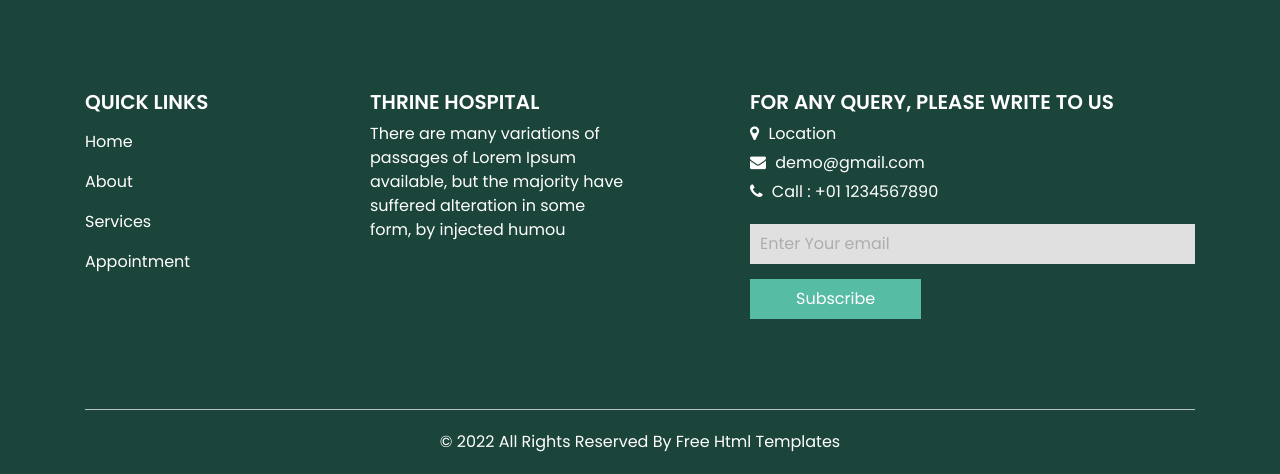
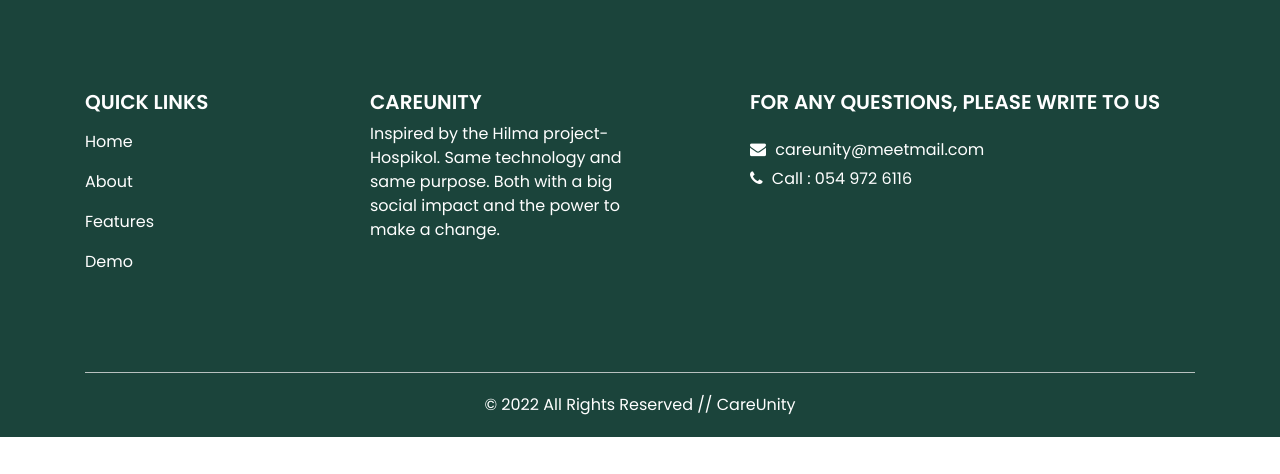
Before and after one commit to yuvalbe23-meet/case-study-proj-Y2, a Flask app: page / in a window 1280 px wide. Shown: the part 4273-4747 px from the top of the page. After the commit the page ends 4710 px from the top, so only its background shows below. Run offline with Flask 2, Linux system fonts and the light colour scheme; some libraries are stand-ins or nearby versions.

Commit message:
FINISHED WEBSITE - CareUnity

```diff
--- a/Careunity/templates/index.html
+++ b/Careunity/templates/index.html
@@ -11,7 +11,7 @@
   <meta name="keywords" content="" />
   <meta name="description" content="" />
   <meta name="author" content="" />
-  <link rel="shortcut icon" href="static/images/s4.png" type="image/x-icon">
+  <link rel="shortcut icon" href="static/images/careunity_logo.jpeg" type="image/x-icon">
 
   <title>CareUnity</title>
 
@@ -633,13 +633,13 @@
                     Shoshi, 83 , resident in Neve Simcha Retirement Home
                   </h5>
                   <h6>
-                    Learing to use the app
+                    Learning to use the app
                   </h6>
                 </div>
                 <i class="fa fa-quote-left" aria-hidden="true"></i>
               </div>
               <p>
-                Variouseditors now use Lorem Ipsum as their default model text, and a search for 'lorem ipsum' will uncover many web sites still in their infancy. Variouseditors now use Lorem Ipsum as their default model text, and a search for 'lorem ipsum' will uncover many web sites still in their infancy. editors now use Lorem Ipsum as their default model text, and a search for 'lorem ipsum' will uncover many web sites still in their infancy.
+                My nursing home installed this app in all phones and tablets in rooms. When me and my roommates first saw it, we were very excited and quickly learned how to use it. Now we are experts and we even have our bingo nights through it. We all benefit from it and I feel that ever since we got the app, I can call for un-urgent help without feeling guilty for taking my friends’ time.
               </p>
             </div>
           </div>
@@ -648,16 +648,16 @@
               <div class="client_info">
                 <div class="client_name">
                   <h5>
-                    Brad Johns
+                    Riccardo Zacconi, 55 , CEO of CandyCrush
                   </h5>
                   <h6>
-                    Default model text
+                    Partnering with CareUnity
                   </h6>
                 </div>
                 <i class="fa fa-quote-left" aria-hidden="true"></i>
               </div>
               <p>
-                Variouseditors now use Lorem Ipsum as their default model text, and a search for 'lorem ipsum' will uncover many web sites still in their infancy, editors now use Lorem Ipsum as their default model text, and a search for 'lorem ipsum' will uncover many web sites still in their infancy. Variouseditors now use Lorem Ipsum as their default model text, and a search for 'lorem ipsum' will uncover many web sites still in their infancy. Various
+                Here are CandyCrush we are aware of our users and their age range. We feel that partenring with an app like CareUnity does good for everyone. We get a great publicity and more users, CareUnity adds value to their app and the elderly residents enjoy our game and the app as one! This was one of our best desicions as a company so far, and we would reccommend working with CareUnity to anyone <3
               </p>
             </div>
           </div>
@@ -698,16 +698,16 @@
             </h5>
             <ul class="navbar-nav  ">
               <li class="nav-item ">
-                <a class="nav-link" href="index.html">Home <span class="sr-only">(current)</span></a>
+                <a class="nav-link" href="/index">Home <span class="sr-only">(current)</span></a>
               </li>
               <li class="nav-item">
-                <a class="nav-link" href="about.html"> About </a>
+                <a class="nav-link" href="/about"> About </a>
               </li>
               <li class="nav-item">
-                <a class="nav-link" href="service.html"> Services </a>
+                <a class="nav-link" href="/features"> Features </a>
               </li>
               <li class="nav-item">
-                <a class="nav-link" href="appointment.html"> Appointment </a>
+                <a class="nav-link" href="/demo"> Demo </a>
               </li>
             </ul>
           </div>
@@ -715,12 +715,10 @@
         <div class="col-md-3">
           <div class="info_course">
             <h5>
-              Thrine Hospital
+              CareUnity
             </h5>
             <p>
-              There are many variations of passages of Lorem Ipsum available,
-              but the majority have suffered alteration in some form, by
-              injected humou
+               Inspired by the Hilma project- Hospikol. Same technology and same purpose. Both with a big social impact and the power to make a change.
             </p>
           </div>
         </div>
@@ -728,25 +726,17 @@
         <div class="col-md-5 offset-md-1">
           <div class="info_news">
             <h5>
-              FOR ANY QUERY, PLEASE WRITE TO US
+              FOR ANY QUESTIONS, PLEASE WRITE TO US
             </h5>
             <div class="info_contact">
+              <p>                                 </p>
               <a href="">
-                <i class="fa fa-map-marker" aria-hidden="true"></i> Location
+                <i class="fa fa-envelope" aria-hidden="true"></i> careunity@meetmail.com
               </a>
               <a href="">
-                <i class="fa fa-envelope" aria-hidden="true"></i> demo@gmail.com
-              </a>
-              <a href="">
-                <i class="fa fa-phone" aria-hidden="true"></i> Call : +01 1234567890
+                <i class="fa fa-phone" aria-hidden="true"></i> Call : 054 972 6116
               </a>
             </div>
-            <form action="">
-              <input type="text" placeholder="Enter Your email" />
-              <button>
-                Subscribe
-              </button>
-            </form>
           </div>
         </div>
       </div>
@@ -759,8 +749,8 @@
   <footer class="container-fluid footer_section">
     <div class="container">
       <p>
-        &copy; <span id="displayYear"></span> All Rights Reserved By
-        <a href="https://html.design/">Free Html Templates</a>
+        &copy; <span id="displayYear"></span> All Rights Reserved //
+        <a href="https://html.design/">CareUnity</a>
       </p>
     </div>
   </footer>
```
Also changed, not shown: Careunity/templates/about.html (+16 -24 lines), Careunity/templates/demo.html (+14 -21 lines), Careunity/templates/features.html (+9 -19 lines), Careunity/static/images/careunity_logo.jpeg (added).
